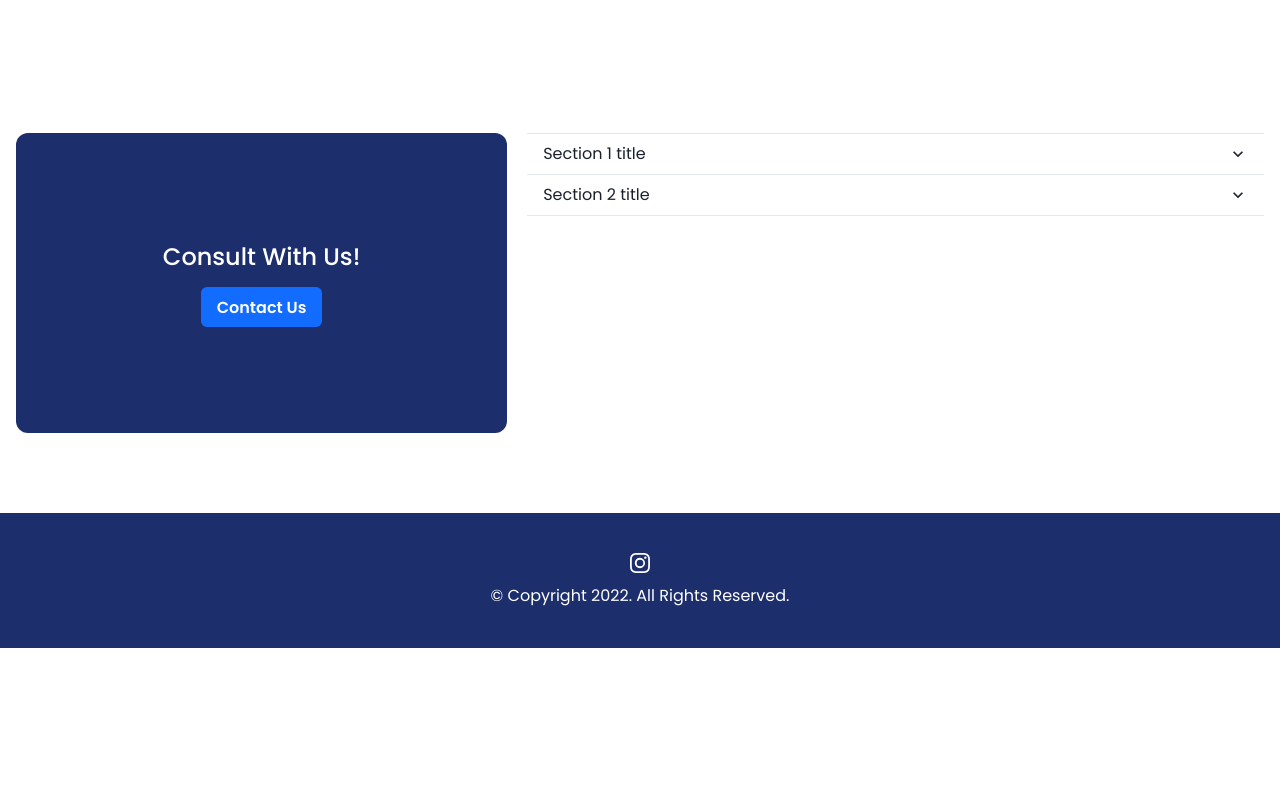
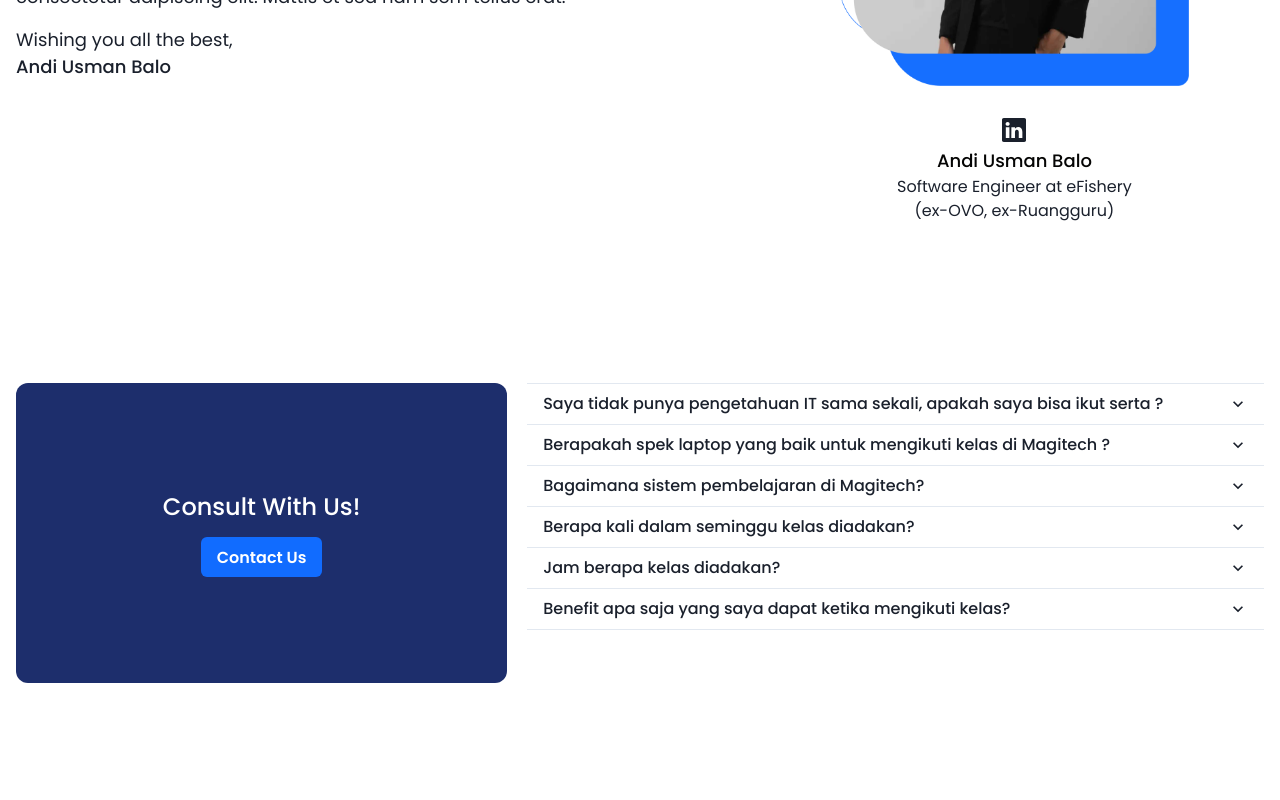
Before and after one commit to andibalo/magitech, a Next.js app: page / in a window 1280 px wide. Shown: the part 3940-4740 px from the top of the page. Before the commit the page ends 4588 px from the top, so only its background shows below. Built offline with nearby package versions, Linux system fonts and the light colour scheme.

Commit message:
add faq section

```diff
--- a/components/home/Faq.tsx
+++ b/components/home/Faq.tsx
@@ -12,7 +12,7 @@ export const Faq = () => {
 
     return (
         <Container maxW="container.xl" py="20">
-            <Flex flexDirection={{ base: "column-reverse", md: "row" }}>
+            <Flex flexDirection={{ base: "column-reverse", md: "row" }} minH="400px">
                 <Box flex="0.4" pr={{ base: "0", md: "5" }}>
                     <Flex h="300px" bg="brand.500" borderRadius="xl" justifyContent="center" alignItems="center" >
                         <Box>
@@ -27,35 +27,82 @@ export const Faq = () => {
                     <Accordion allowToggle>
                         <AccordionItem>
                             <h2>
-                                <AccordionButton>
+                                <AccordionButton fontWeight="medium" _expanded={{ color: 'white', bg:"brand.100"}}>
                                     <Box flex='1' textAlign='left'>
-                                        Section 1 title
+                                        Saya tidak punya pengetahuan IT sama sekali, apakah saya bisa ikut serta ?
                                     </Box>
                                     <AccordionIcon />
                                 </AccordionButton>
                             </h2>
                             <AccordionPanel pb={4}>
-                                Lorem ipsum dolor sit amet, consectetur adipiscing elit, sed do eiusmod
-                                tempor incididunt ut labore et dolore magna aliqua. Ut enim ad minim
-                                veniam, quis nostrud exercitation ullamco laboris nisi ut aliquip ex ea
-                                commodo consequat.
+                                Tentu saja, kamu akan di bimbing dari awal dari nol hingga kamu paham apa yang diajarkan di Magitech.
                             </AccordionPanel>
                         </AccordionItem>
 
                         <AccordionItem>
                             <h2>
-                                <AccordionButton>
+                                <AccordionButton fontWeight="medium" _expanded={{ color: 'white', bg:"brand.100"}}>
                                     <Box flex='1' textAlign='left'>
-                                        Section 2 title
+                                        Berapakah spek laptop yang baik untuk mengikuti kelas di Magitech ?
                                     </Box>
                                     <AccordionIcon />
                                 </AccordionButton>
                             </h2>
                             <AccordionPanel pb={4}>
-                                Lorem ipsum dolor sit amet, consectetur adipiscing elit, sed do eiusmod
-                                tempor incididunt ut labore et dolore magna aliqua. Ut enim ad minim
-                                veniam, quis nostrud exercitation ullamco laboris nisi ut aliquip ex ea
-                                commodo consequat.
+                                Karena kita akan banyak praktek maka kamu sebaiknya memiliki laptop dengan minimal processor setara Core I3 dan RAM minimal 4 GB.
+                            </AccordionPanel>
+                        </AccordionItem>
+                        <AccordionItem>
+                            <h2>
+                                <AccordionButton fontWeight="medium" _expanded={{ color: 'white', bg:"brand.100"}}>
+                                    <Box flex='1' textAlign='left'>
+                                        Bagaimana sistem pembelajaran di Magitech?
+                                    </Box>
+                                    <AccordionIcon />
+                                </AccordionButton>
+                            </h2>
+                            <AccordionPanel pb={4}>
+                                Kami akan mengadakan kelas via Zoom Meeting dan semua akan di record agar nantinya bisa kamu ulangi lagi.
+                                Kelas berlangsung selama 2 jam dan setelah kelas kamu akan mendapatkan sesi 1-on-1 mentoring 1 jam gratis untuk bertanya tentang materi atau hal lain.
+                            </AccordionPanel>
+                        </AccordionItem>
+                        <AccordionItem>
+                            <h2>
+                                <AccordionButton fontWeight="medium" _expanded={{ color: 'white', bg:"brand.100"}}>
+                                    <Box flex='1' textAlign='left'>
+                                        Berapa kali dalam seminggu kelas diadakan?
+                                    </Box>
+                                    <AccordionIcon />
+                                </AccordionButton>
+                            </h2>
+                            <AccordionPanel pb={4}>
+                                Kamu bisa mengambil 1x atau 2x sesi kelas dalam seminggu.
+                            </AccordionPanel>
+                        </AccordionItem>
+                        <AccordionItem>
+                            <h2>
+                                <AccordionButton fontWeight="medium" _expanded={{ color: 'white', bg:"brand.100"}}>
+                                    <Box flex='1' textAlign='left'>
+                                        Jam berapa kelas diadakan?
+                                    </Box>
+                                    <AccordionIcon />
+                                </AccordionButton>
+                            </h2>
+                            <AccordionPanel pb={4}>
+                                Di weekday kelas akan diadakan pada jam 17.00 - 20.00 WIB dan di weekend 09.00 - 17.00 WIB. Kamu dapat memilih jadwal kelas kamu sebelum mengambil kelas.
+                            </AccordionPanel>
+                        </AccordionItem>
+                        <AccordionItem>
+                            <h2>
+                                <AccordionButton fontWeight="medium" _expanded={{ color: 'white', bg:"brand.100"}}>
+                                    <Box flex='1' textAlign='left'>
+                                        Benefit apa saja yang saya dapat ketika mengikuti kelas?
+                                    </Box>
+                                    <AccordionIcon />
+                                </AccordionButton>
+                            </h2>
+                            <AccordionPanel pb={4}>
+                                Kamu akan mendapatkan sertifikat, private learning group dan dapat bergabung dengan komunitas murid di Magitech.
                             </AccordionPanel>
                         </AccordionItem>
                     </Accordion>
--- a/components/home/LearningPath/Timeline.tsx
+++ b/components/home/LearningPath/Timeline.tsx
@@ -12,6 +12,7 @@ export const Timeline = ({ data }: TimelineProps) => {
             {
                 data && data.length > 0 && data.map((dataItem, index) =>
                     <TimelineRow
+                        key={index + dataItem.price}
                         index={index}
                         data={dataItem}
                     />)
--- a/components/home/LearningPath/index.tsx
+++ b/components/home/LearningPath/index.tsx
@@ -17,11 +17,11 @@ export const LearningPath = () => {
                     <TabPanel pt={{ base: "16", md: "28" }}>
                         <Timeline data={WEB_DEVELOPER_LEARNING_PATH} />
                     </TabPanel>
-                    <TabPanel>
-                        <p>two!</p>
+                    <TabPanel pt={{ base: "16", md: "28" }}>
+                        <Timeline data={WEB_DEVELOPER_LEARNING_PATH} />
                     </TabPanel>
-                    <TabPanel>
-                        <p>three!</p>
+                    <TabPanel pt={{ base: "16", md: "28" }}>
+                        <Timeline data={WEB_DEVELOPER_LEARNING_PATH} />
                     </TabPanel>
                 </TabPanels>
             </Tabs>
--- a/data/learningPath.ts
+++ b/data/learningPath.ts
@@ -38,8 +38,8 @@ export const WEB_DEVELOPER_LEARNING_PATH: CourseInfo[] = [
     {
 
         title: "Basic Web Development",
-        totalHours: "16",
-        totalSessions: "8",
+        totalHours: "18",
+        totalSessions: "9",
         price: 1500000,
         description: `Siswa akan belajar best practices dan alur pengembangan website menggunakan HTML, CSS, Javascript, jQuery dan Boostrap.`,
         modules: [
@@ -56,7 +56,11 @@ export const WEB_DEVELOPER_LEARNING_PATH: CourseInfo[] = [
                 description: ""
             },
             {
-                title: "Project: Landing Page (HTML + CSS)",
+                title: "Introduction to Git",
+                description: ""
+            },
+            {
+                title: "Mini Project: Landing Page (HTML + CSS)",
                 description: ""
             },
             {
@@ -68,7 +72,53 @@ export const WEB_DEVELOPER_LEARNING_PATH: CourseInfo[] = [
                 description: ""
             },
             {
-                title: "Project: Company Profile (Boostrap + HTML + CSS + jQuery)",
+                title: "Final Project: Company Profile (Boostrap + HTML + CSS + jQuery)",
+                description: ""
+            },
+            {
+                title: "Final Project II: Company Profile (Boostrap + HTML + CSS + jQuery)",
+                description: ""
+            },
+        ]
+    },
+    {
+
+        title: "Basic React",
+        totalHours: "16",
+        totalSessions: "8",
+        price: 1500000,
+        description: `Siswa akan belajar best practices dan alur pengembangan website menggunakan HTML, CSS, Javascript, jQuery dan Boostrap.`,
+        modules: [
+            {
+                title: "Introduction To React",
+                description: ""
+            },
+            {
+                title: "CSS-in-JS & Chakra UI",
+                description: ""
+            },
+            {
+                title: "React Hooks",
+                description: ""
+            },
+            {
+                title: "React Hooks Continued",
+                description: ""
+            },
+            {
+                title: "React Router",
+                description: ""
+            },
+            {
+                title: "Axios & Promise/Async Await",
+                description: ""
+            },
+            {
+                title: "Final Project: Todo List",
+                description: ""
+            },
+            {
+                title: "Final Project II: Todo List",
                 description: ""
             },
         ]
```
